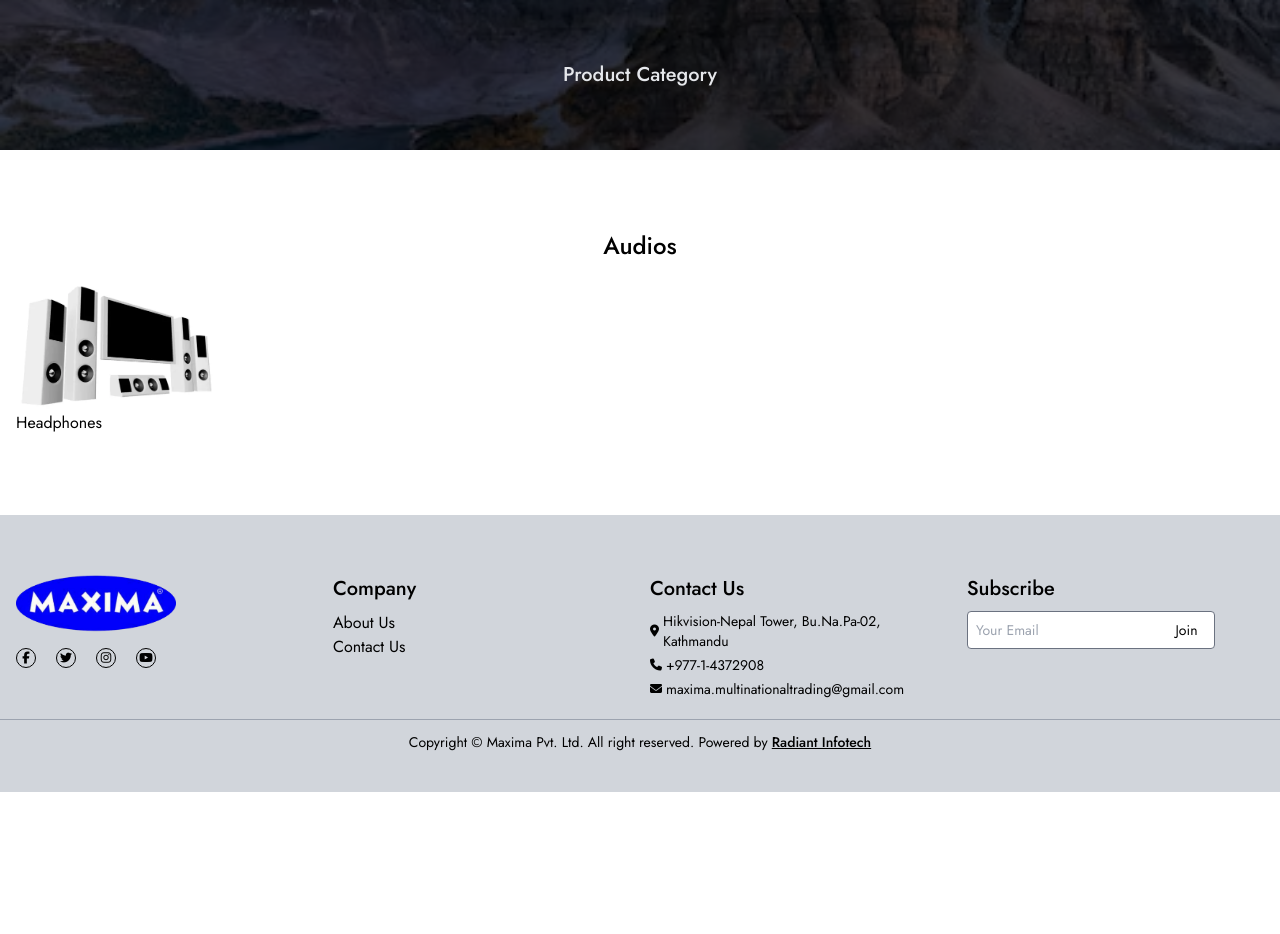
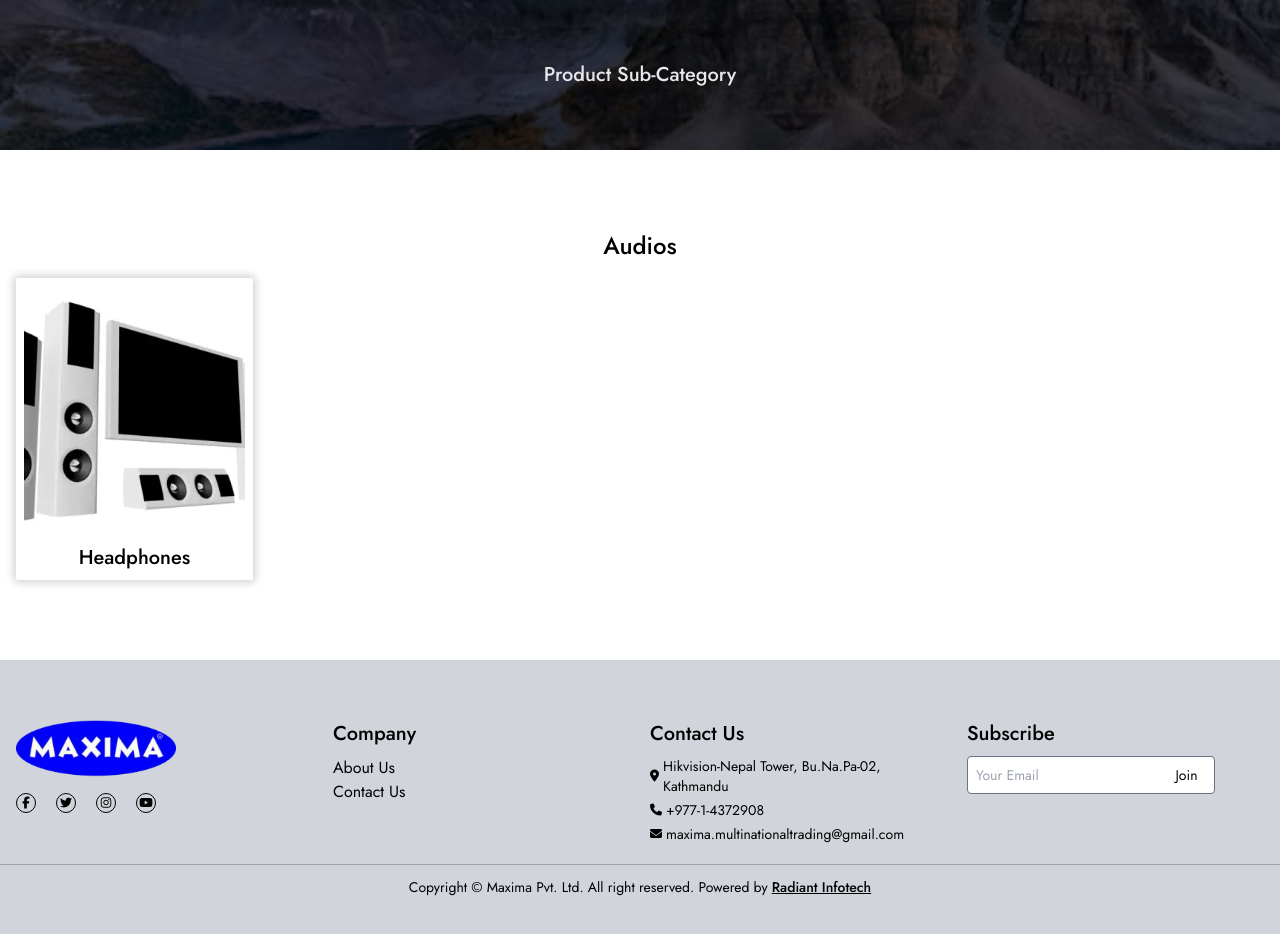
Before and after one commit to kanxa12345/maxima, a Next.js app: page /category/Audios in a window 1280 px wide. Shown: the top 934 px of the page. Before the commit the page ends 800 px from the top, so only its background shows below. Built offline with nearby package versions, Linux system fonts and the light colour scheme.

Commit message:
next router implemented

```diff
--- a/src/components/Testimonial.jsx
+++ b/src/components/Testimonial.jsx
@@ -31,7 +31,7 @@
                 >
                     {TestimonialData.map((dataItem, index) => (
                         <SwiperSlide key={index}>
-                            <div class="xl:w-1/2 lg:w-3/4 w-full  mx-auto text-center text-gray-300">
+                            <div className="xl:w-1/2 lg:w-3/4 w-full  mx-auto text-center text-gray-300">
                                 <svg xmlns="http://www.w3.org/2000/svg" fill="currentColor" class="inline-block w-6 h-6 text-thirdColor mb-8" viewBox="0 0 975.036 975.036">
                                     <path d="M925.036 57.197h-304c-27.6 0-50 22.4-50 50v304c0 27.601 22.4 50 50 50h145.5c-1.9 79.601-20.4 143.3-55.4 191.2-27.6 37.8-69.399 69.1-125.3 93.8-25.7 11.3-36.8 41.7-24.8 67.101l36 76c11.6 24.399 40.3 35.1 65.1 24.399 66.2-28.6 122.101-64.8 167.7-108.8 55.601-53.7 93.7-114.3 114.3-181.9 20.601-67.6 30.9-159.8 30.9-276.8v-239c0-27.599-22.401-50-50-50zM106.036 913.497c65.4-28.5 121-64.699 166.9-108.6 56.1-53.7 94.4-114.1 115-181.2 20.6-67.1 30.899-159.6 30.899-277.5v-239c0-27.6-22.399-50-50-50h-304c-27.6 0-50 22.4-50 50v304c0 27.601 22.4 50 50 50h145.5c-1.9 79.601-20.4 143.3-55.4 191.2-27.6 37.8-69.4 69.1-125.3 93.8-25.7 11.3-36.8 41.7-24.8 67.101l35.9 75.8c11.601 24.399 40.501 35.2 65.301 24.399z"></path>
                                 </svg>
--- a/src/pages/category/[category].js
+++ b/src/pages/category/[category].js
@@ -1,5 +1,6 @@
 import ProductData from '@/data/ProductData';
 import Image from 'next/image';
+import Link from 'next/link';
 import { useRouter } from 'next/router';
 import React from 'react';
 
@@ -8,23 +9,39 @@
   const { category } = router.query;
   const data = ProductData.filter(item => item.category === category)
 
+  const groupedData = {};
+
+  data.forEach((dataItem) => {
+    if (!groupedData[dataItem.subCategory]) {
+      groupedData[dataItem.subCategory] = {
+        title: dataItem.subCategory,
+        thumbnailImage: dataItem.imageUrl,
+        products: [dataItem],
+      };
+    } else {
+      groupedData[dataItem.subCategory].products.push(dataItem);
+    }
+  });
+
   return (
     <>
       <section className='h-[150px] relative'>
         <Image height={200} width={200} className='absolute w-full h-full indent-0 object-cover' src="/images/banner-image/img1.avif" alt="bg-image" />
         <div className='absolute w-full h-full inset-0 bg-black opacity-70'></div>
         <div className="container flex justify-center items-center h-full relative text-white">
-          <h1 className='text-xl font-medium text-gray-200'>Product Category</h1>
+          <h1 className='text-xl font-medium text-gray-200'>Product Sub-Category</h1>
         </div>
       </section>
       <section className='py-20'>
         <div className="container flex flex-col items-center gap-4">
           <h2 className='text-2xl font-medium'>{category}</h2>
-          <div className="w-full grid grid-cols-4 gap-5">
-            {data.map((dataItem, index) => (
-              <div key={index}>
-                <Image src={dataItem.imageUrl} height={200} width={200} alt={dataItem.subCategory} />
-                <h3>{dataItem.subCategory}</h3>
+          <div className="w-full grid grid-cols-5 gap-4">
+            {Object.values(groupedData).map((dataItem, index) => (
+              <div key={index} className='flex flex-col items-center gap-2 p-2 shadow-[0_0_10px_2px_rgba(0,0,0,0.2)] group rounded-sm'>
+                <Link href={`/category/${category}/${dataItem.title}`} className='overflow-hidden'>
+                  <Image height={200} width={200} className='w-full h-[250px] object-cover group-hover:scale-110 transition-all duration-200 ease-linear' src={dataItem.thumbnailImage} alt={dataItem.title} />
+                </Link>
+                <h3 className='text-xl font-medium'>{dataItem.title}</h3>
               </div>
             ))}
           </div>
--- /dev/null
+++ b/src/pages/category/[category]/[subCategory].js
@@ -0,0 +1,25 @@
+import Image from 'next/image';
+import { useRouter } from 'next/router';
+import React from 'react'
+
+const subCategory = () => {
+    const router = useRouter();
+    const { category, subCategory } = router.query;
+    console.log(category, subCategory)
+    return (
+        <>
+            <section className='h-[150px] relative'>
+                <Image height={200} width={200} className='absolute w-full h-full indent-0 object-cover' src="/images/banner-image/img1.avif" alt="bg-image" />
+                <div className='absolute w-full h-full inset-0 bg-black opacity-70'></div>
+                <div className="container flex justify-center items-center h-full relative text-white">
+                    <h1 className='text-xl font-medium text-gray-200'>Products</h1>
+                </div>
+            </section>
+            <section className='py-20'>
+                <div className="container flex flex-col items-center gap-4">{subCategory}</div>
+            </section>
+        </>
+    )
+}
+
+export default subCategory;
```
